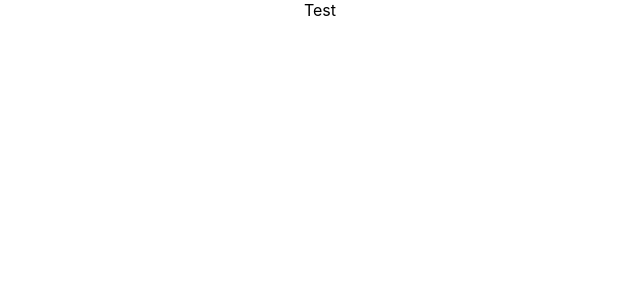
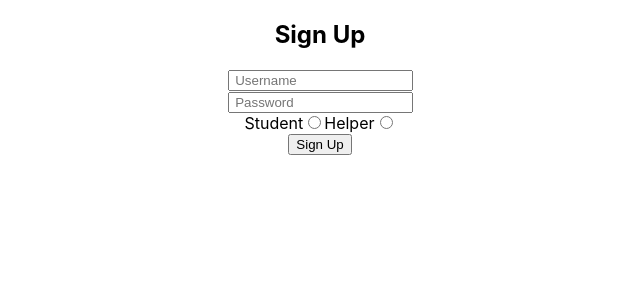
Before and after one commit to mjherich/Lambda-School-Coursework, a React (Create React App) app in the folder devdesk/: page / in a window 1280 px wide. Shown: the top 300 px of the page, without its empty margins (320-960 px from the left). Built offline with nearby package versions, Linux system fonts and the light colour scheme.

Commit message:
basic sign-up form done

```diff
--- a/devdesk/src/App.js
+++ b/devdesk/src/App.js
@@ -1,10 +1,19 @@
-import React from 'react';
+import React, { useState } from 'react';
 import './App.css';
+import Signup from "./components/UserOnboarding/Signup";
 
 function App() {
+  const initialSignupValues = {
+    username: "",
+    password: "",
+    userType: "",
+  };
+
+  const [signupValues, setSignupValues] = useState(initialSignupValues);
+
   return (
     <div className="App">
-      Test
+      <Signup signupValues={signupValues}/>
     </div>
   );
 }
--- a/devdesk/src/components/UserOnboarding/Signup.js
+++ b/devdesk/src/components/UserOnboarding/Signup.js
@@ -0,0 +1,68 @@
+import React from "react";
+import { Formik, Form, Field, ErrorMessage } from "formik";
+import * as yup from "yup";
+import styled from "styled-components";
+
+export default function Signup(props) {
+    const {signupValues} = props;
+
+    const onSubmit = (formValues, actions) => {
+        const userToPost = {
+            username: formValues.name,
+            password: formValues.password,
+            userType: formValues.userType,
+        }
+
+        console.log(userToPost); // In lieu of an axios.post...
+        actions.resetForm();
+    };
+
+    const validationSchema = yup.object().shape({
+        username: yup.string()
+            .test(
+                "username",
+                "Please enter a username at least 8 characters long.",
+                value => value !== undefined && value.length > 8,
+            ),
+        password: yup.string()
+            .test(
+                "password",
+                "Please enter a password at least 8 characters long.",
+                value => value !== undefined && value.length > 8,
+            ),
+        userType: yup.string().required("Please choose a user type."),
+    });
+
+    return (
+        <Formik
+            initialValues={signupValues}
+            onSubmit={onSubmit}
+            validationSchema={validationSchema}
+            render={props => {
+                return (
+                    <Form>
+                        <div className="form-title">
+                            <h2>Sign Up</h2>
+                        </div>
+                        <div className="field">
+                            <Field name="username" type="text" placeholder=" Username" />
+                            <ErrorMessage name="username" component="div" />
+                        </div>
+                        <div className="field">
+                            <Field name="password" type="password" placeholder=" Password" />
+                            <ErrorMessage name="password" component="div" />
+                        </div>
+                        <div className="field">
+                            Student
+                            <Field name="userType" type="radio" value="student" />
+                            Helper
+                            <Field name="userType" type="radio" value="helper" />
+                            <ErrorMessage name="userType" component="div" />
+                        </div>
+                        <button type="submit">Sign Up</button>
+                    </Form>
+                )
+            }}
+        />
+    )
+}
```
